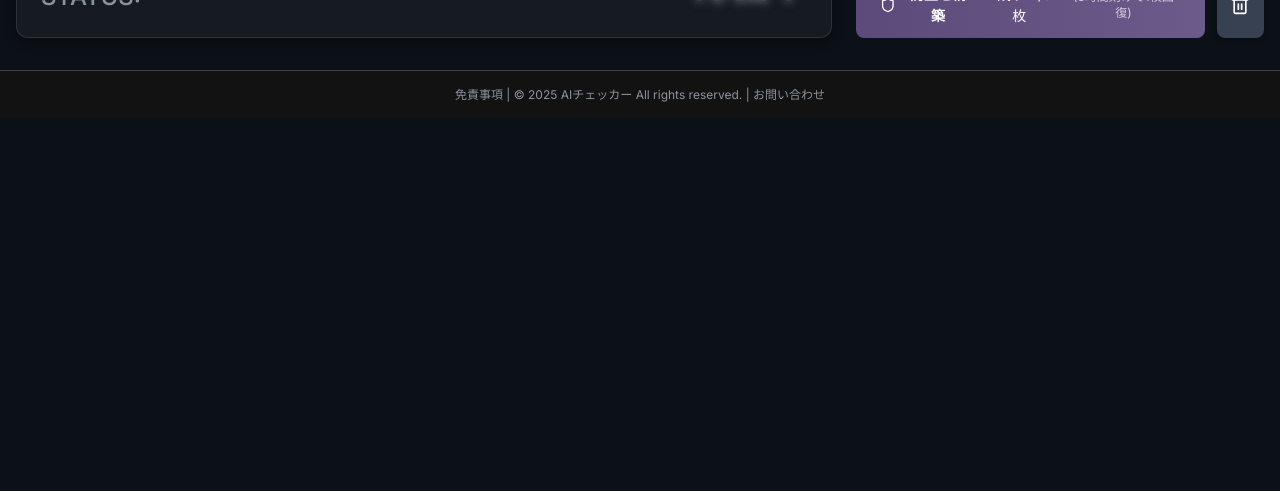
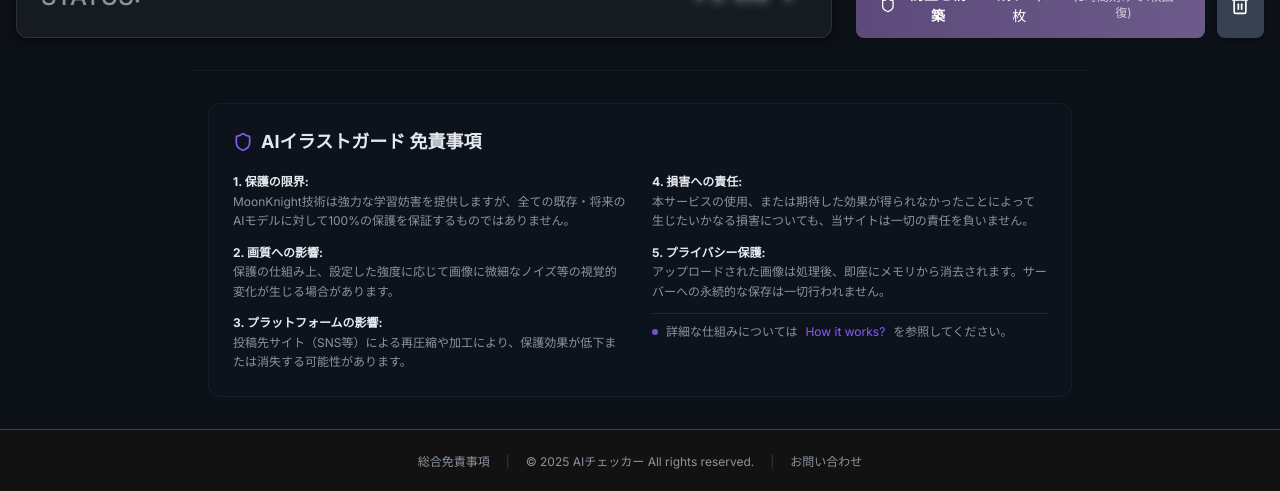
Before and after one commit to bonanza127/AIcheckers, a Next.js app: page /guard in a window 1280 px wide. Shown: the part 940-1431 px from the top of the page. Before the commit the page ends 1059 px from the top, so only its background shows below. Built offline with nearby package versions, Linux system fonts and the light colour scheme; no server answers.

Commit message:
Add Guard-specific disclaimer to protection page

```diff
--- a/src/app/guard/page.tsx
+++ b/src/app/guard/page.tsx
@@ -1195,10 +1195,56 @@ MoonKnight V3 (旧FastProtect) で画像を保護しました
         </div>
       </main>
 
+      {/* Guard Disclaimer Section */}
+      <section className="container mx-auto px-4 py-8 max-w-4xl border-t border-gray-800/50">
+        <div className="bg-gray-900/40 rounded-xl p-6 border border-gray-800/50">
+          <h3 className="text-lg font-bold mb-4 flex items-center gap-2 text-foreground">
+            <Shield className="w-5 h-5 text-accent" />
+            AIイラストガード 免責事項
+          </h3>
+          <div className="grid grid-cols-1 md:grid-cols-2 gap-6 text-xs text-muted leading-relaxed">
+            <div className="space-y-3">
+              <p>
+                <strong className="text-foreground">1. 保護の限界:</strong><br />
+                MoonKnight技術は強力な学習妨害を提供しますが、全ての既存・将来のAIモデルに対して100%の保護を保証するものではありません。
+              </p>
+              <p>
+                <strong className="text-foreground">2. 画質への影響:</strong><br />
+                保護の仕組み上、設定した強度に応じて画像に微細なノイズ等の視覚的変化が生じる場合があります。
+              </p>
+              <p>
+                <strong className="text-foreground">3. プラットフォームの影響:</strong><br />
+                投稿先サイト（SNS等）による再圧縮や加工により、保護効果が低下または消失する可能性があります。
+              </p>
+            </div>
+            <div className="space-y-3">
+              <p>
+                <strong className="text-foreground">4. 損害への責任:</strong><br />
+                本サービスの使用、または期待した効果が得られなかったことによって生じたいかなる損害についても、当サイトは一切の責任を負いません。
+              </p>
+              <p>
+                <strong className="text-foreground">5. プライバシー保護:</strong><br />
+                アップロードされた画像は処理後、即座にメモリから消去されます。サーバーへの永続的な保存は一切行われません。
+              </p>
+              <p className="pt-2 border-t border-gray-800 flex items-center gap-2">
+                <span className="w-1.5 h-1.5 rounded-full bg-accent animate-pulse" />
+                詳細な仕組みについては <a href="/guard/how-it-works" className="text-accent hover:underline">How it works?</a> を参照してください。
+              </p>
+            </div>
+          </div>
+        </div>
+      </section>
+
       {/* Footer */}
-      <footer className="site-footer p-4">
+      <footer className="site-footer p-6">
         <div className="container mx-auto text-center text-xs text-muted">
-          <p><a href="/disclaimer" className="hover:underline">免責事項</a> | &copy; 2025 AIチェッカー All rights reserved. | <a href="mailto:contact@aicheckers.net" className="hover:underline">お問い合わせ</a></p>
+          <p className="flex justify-center items-center gap-4">
+            <a href="/disclaimer" className="hover:text-foreground transition-colors">総合免責事項</a>
+            <span className="opacity-30">|</span>
+            <span>&copy; 2025 AIチェッカー All rights reserved.</span>
+            <span className="opacity-30">|</span>
+            <a href="mailto:contact@aicheckers.net" className="hover:text-foreground transition-colors">お問い合わせ</a>
+          </p>
         </div>
       </footer>
 
```
